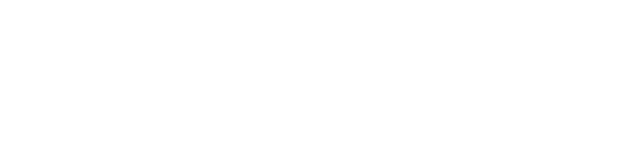
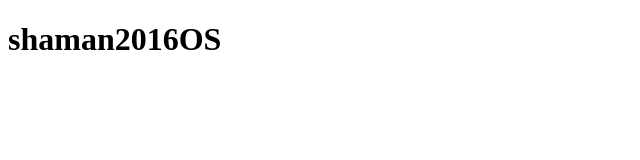
Before and after one commit to shaman2016scratch/shaman2016OS, a plain HTML site: page index.html in a window 1280 px wide. Shown: the whole page, without its empty margins (0-640 px from the left). Drawn offline with Linux system fonts and the light colour scheme.

Commit message:
Update index.html

```diff
--- a/index.html
+++ b/index.html
@@ -1,8 +1,9 @@
 <!DOCTYPE html>
 <html>
 <head>
-<title>Название страницы</title>
+<title>shaman2016OS</title>
 </head>
 <body>
+  <h1>shaman2016OS</h1>
 </body>
 </html>
```
